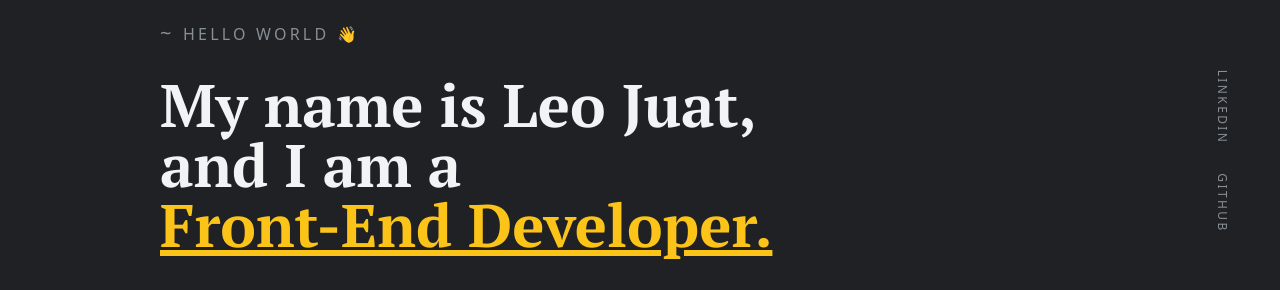
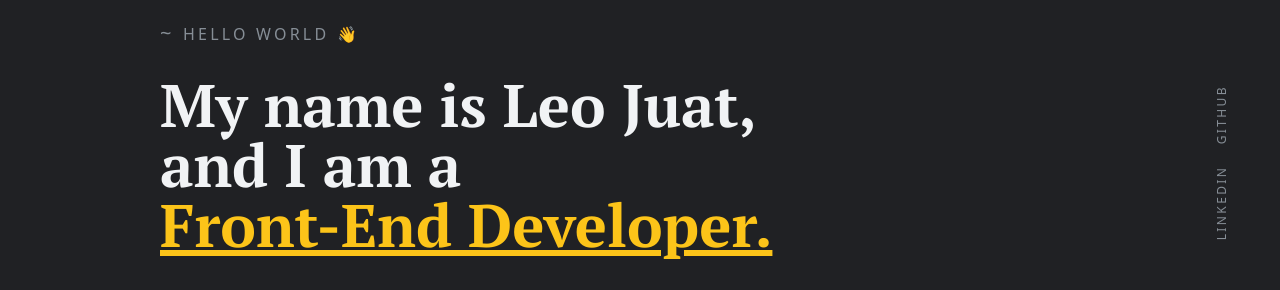
Before and after one commit to LeoJuat/web-portfolio, a React (Create React App) app: page / in a window 1280 px wide. Shown: the part 265-555 px from the top of the page. Built offline with nearby package versions, Linux system fonts and the light colour scheme.

Commit message:
added links for linkedin and github

```diff
--- a/src/Components/Content/Main.js
+++ b/src/Components/Content/Main.js
@@ -41,12 +41,22 @@ const Main = ({ mainRef }) => {
           <span className="text-[#fcc419] underline">Front-End Developer.</span>
         </h1>
         <div className="flex flex-col gap-20 absolute right-5 pt-9 transition-all">
-          <button className="rotate-90 font-medium tracking-[0.2em] text-xs text-[#868e96] hover:text-[#f1f3f5] duration-300 ease-in-out">
+          <a
+            href={"https://github.com/LeoJuat"}
+            target="_blank"
+            rel="noreferrer"
+            className="-rotate-90 font-medium tracking-[0.2em] text-xs text-[#868e96] hover:text-[#f1f3f5] duration-300 ease-in-out"
+          >
+            GITHUB
+          </a>
+          <a
+            href={"https://www.linkedin.com/in/leo-juat/"}
+            target="_blank"
+            rel="noreferrer"
+            className="-rotate-90 font-medium tracking-[0.2em] text-xs text-[#868e96] hover:text-[#f1f3f5] duration-300 ease-in-out"
+          >
             LINKEDIN
-          </button>
-          <button className="rotate-90 font-medium tracking-[0.2em] text-xs text-[#868e96] hover:text-[#f1f3f5] duration-300 ease-in-out">
-            GITHUB
-          </button>
+          </a>
         </div>
       </section>
     </>
```
